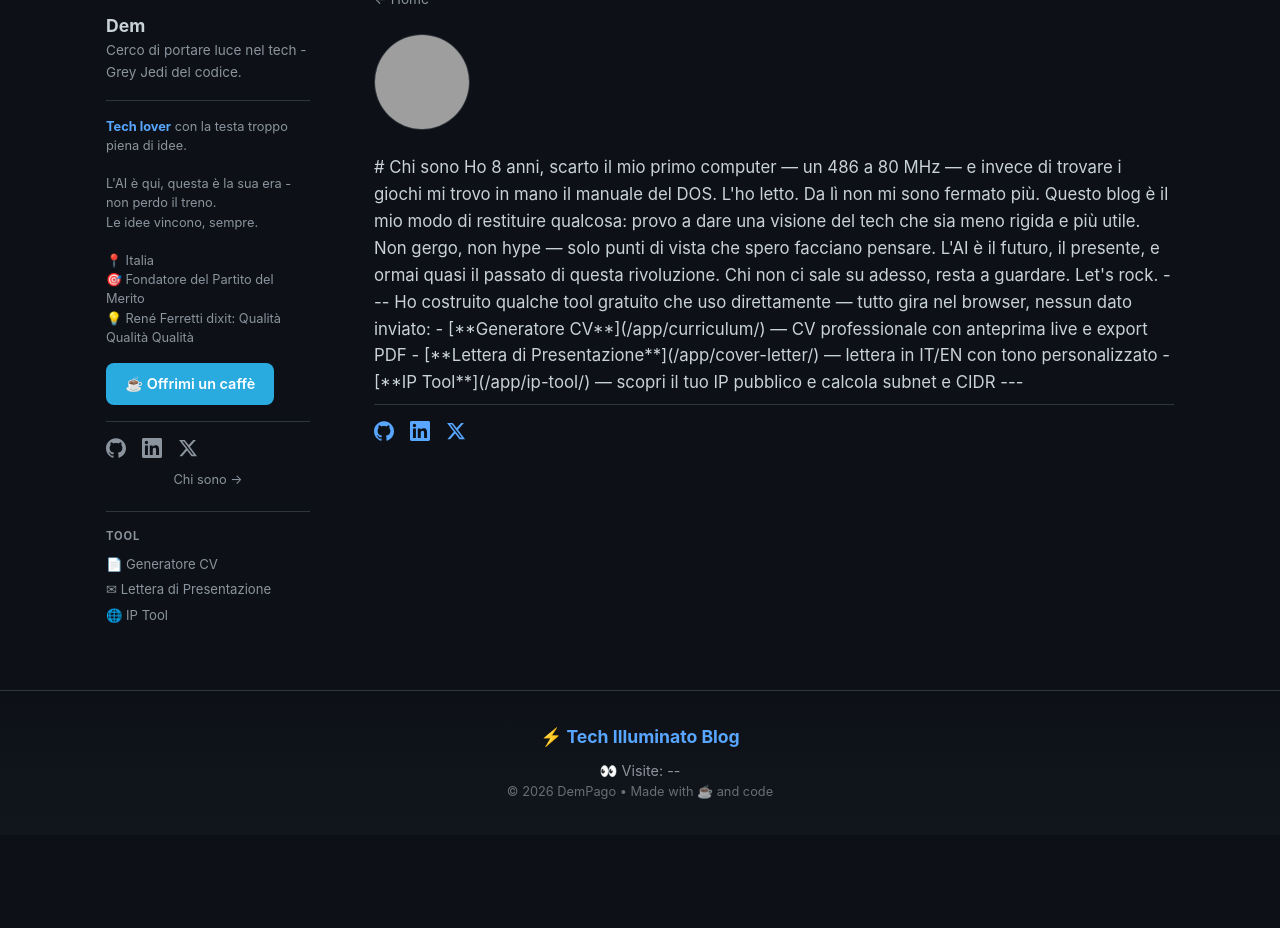
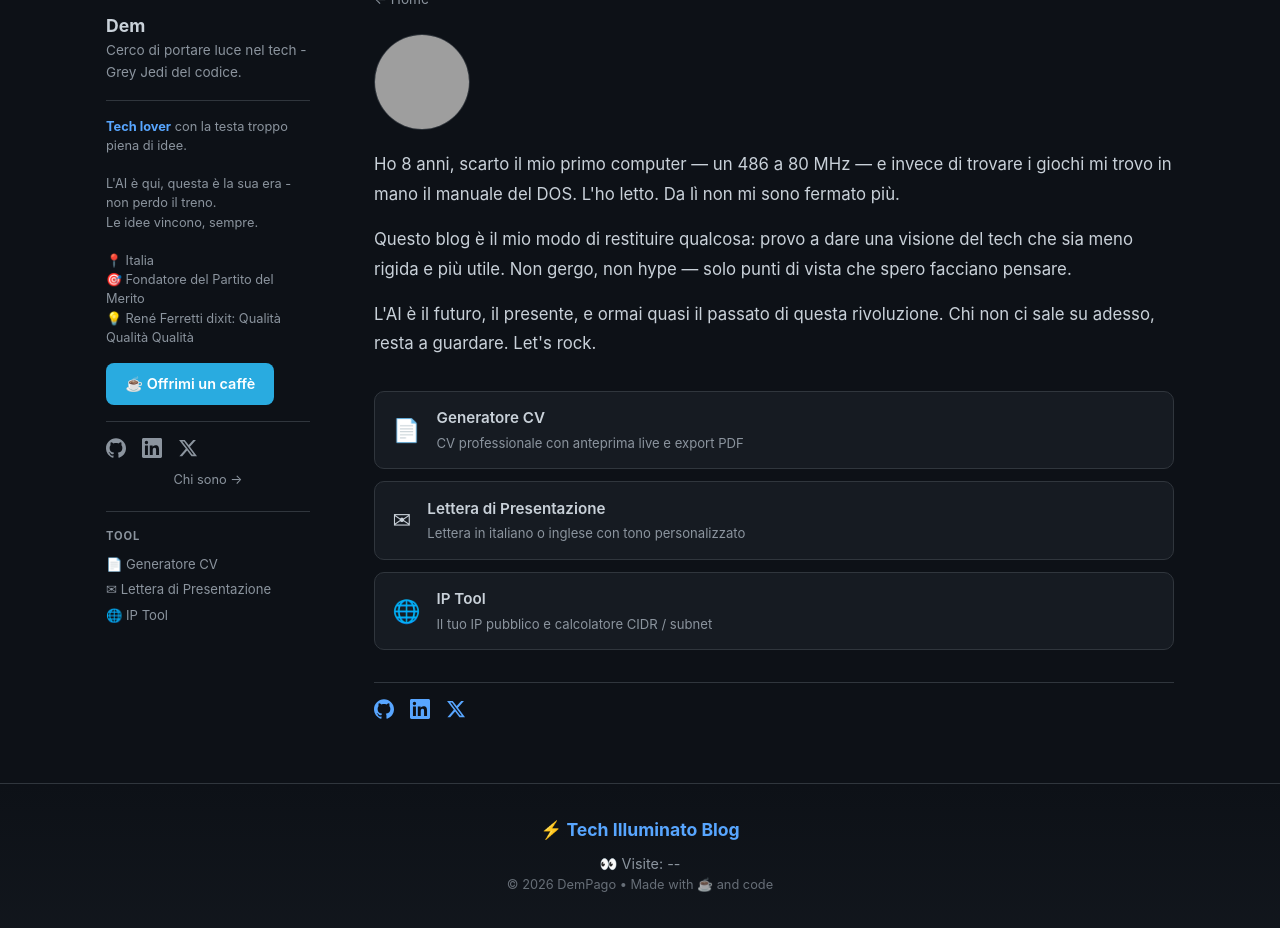
Before and after one commit to DemPago/DemPago.github.io, a Jekyll site: the page built from about.md, in a window 1280 px wide, cut to the strip 186-1114 px from the top of the page. Built offline with Jekyll 4.4.1, drawn with Linux system fonts in a browser that asks for light colours; comment, search, counter and statistics services are not loaded; before the commit the page ends 1021 px from its top, so only the background shows below that; grey boxes are pictures that could not be loaded.

Commit message:
About: replace markdown with HTML tool cards, remove dividers and heading

```diff
--- a/about.md
+++ b/about.md
@@ -9,27 +9,45 @@ permalink: /about/
 
 <a href="/" style="display:inline-flex;align-items:center;gap:0.4rem;font-size:0.85rem;color:var(--text-muted);text-decoration:none;margin-bottom:1.5rem;" onmouseover="this.style.color='var(--accent)'" onmouseout="this.style.color='var(--text-muted)'">&#8592; Home</a>
 
-<img src="/profilo.png" alt="Demetrio Ferraro" style="width:96px;height:96px;border-radius:50%;object-fit:cover;display:block;margin:0 0 1.5rem 0;">
+<img src="/profilo.png" alt="Demetrio Ferraro" style="width:96px;height:96px;border-radius:50%;object-fit:cover;display:block;margin:0 0 1.25rem 0;">
 
-# Chi sono
+<p style="font-size:1.05rem;line-height:1.75;margin-bottom:1rem;">
+Ho 8 anni, scarto il mio primo computer — un 486 a 80 MHz — e invece di trovare i giochi mi trovo in mano il manuale del DOS. L'ho letto. Da lì non mi sono fermato più.
+</p>
 
-Ho 8 anni, scarto il mio primo computer — un 486 a 80 MHz — e invece di trovare i giochi mi trovo in mano il manuale del DOS. L'ho letto. Da lì non mi sono fermato più.
+<p style="font-size:1.05rem;line-height:1.75;margin-bottom:1rem;">
+Questo blog è il mio modo di restituire qualcosa: provo a dare una visione del tech che sia meno rigida e più utile. Non gergo, non hype — solo punti di vista che spero facciano pensare.
+</p>
 
-Questo blog è il mio modo di restituire qualcosa: provo a dare una visione del tech che sia meno rigida e più utile. Non gergo, non hype — solo punti di vista che spero facciano pensare.
+<p style="font-size:1.05rem;line-height:1.75;margin-bottom:2rem;">
+L'AI è il futuro, il presente, e ormai quasi il passato di questa rivoluzione. Chi non ci sale su adesso, resta a guardare. Let's rock.
+</p>
 
-L'AI è il futuro, il presente, e ormai quasi il passato di questa rivoluzione. Chi non ci sale su adesso, resta a guardare. Let's rock.
+<div style="display:flex;flex-direction:column;gap:0.75rem;margin-bottom:2rem;">
+  <a href="/app/curriculum/" style="display:flex;align-items:center;gap:1rem;padding:0.9rem 1.1rem;background:var(--card);border:1px solid var(--border);border-radius:10px;text-decoration:none;color:var(--text);transition:border-color 0.2s;" onmouseover="this.style.borderColor='var(--accent)'" onmouseout="this.style.borderColor='var(--border)'">
+    <span style="font-size:1.4rem;line-height:1;">&#128196;</span>
+    <div>
+      <div style="font-weight:600;font-size:0.95rem;">Generatore CV</div>
+      <div style="font-size:0.82rem;color:var(--text-muted);margin-top:0.15rem;">CV professionale con anteprima live e export PDF</div>
+    </div>
+  </a>
+  <a href="/app/cover-letter/" style="display:flex;align-items:center;gap:1rem;padding:0.9rem 1.1rem;background:var(--card);border:1px solid var(--border);border-radius:10px;text-decoration:none;color:var(--text);transition:border-color 0.2s;" onmouseover="this.style.borderColor='var(--accent)'" onmouseout="this.style.borderColor='var(--border)'">
+    <span style="font-size:1.4rem;line-height:1;">&#9993;</span>
+    <div>
+      <div style="font-weight:600;font-size:0.95rem;">Lettera di Presentazione</div>
+      <div style="font-size:0.82rem;color:var(--text-muted);margin-top:0.15rem;">Lettera in italiano o inglese con tono personalizzato</div>
+    </div>
+  </a>
+  <a href="/app/ip-tool/" style="display:flex;align-items:center;gap:1rem;padding:0.9rem 1.1rem;background:var(--card);border:1px solid var(--border);border-radius:10px;text-decoration:none;color:var(--text);transition:border-color 0.2s;" onmouseover="this.style.borderColor='var(--accent)'" onmouseout="this.style.borderColor='var(--border)'">
+    <span style="font-size:1.4rem;line-height:1;">&#127760;</span>
+    <div>
+      <div style="font-weight:600;font-size:0.95rem;">IP Tool</div>
+      <div style="font-size:0.82rem;color:var(--text-muted);margin-top:0.15rem;">Il tuo IP pubblico e calcolatore CIDR / subnet</div>
+    </div>
+  </a>
+</div>
 
----
-
-Ho costruito qualche tool gratuito che uso direttamente — tutto gira nel browser, nessun dato inviato:
-
-- [**Generatore CV**](/app/curriculum/) — CV professionale con anteprima live e export PDF
-- [**Lettera di Presentazione**](/app/cover-letter/) — lettera in IT/EN con tono personalizzato
-- [**IP Tool**](/app/ip-tool/) — scopri il tuo IP pubblico e calcola subnet e CIDR
-
----
-
-<div class="social-links" style="margin-top:0.5rem;">
+<div class="social-links">
   <a href="https://github.com/DemPago" target="_blank" rel="noopener noreferrer" title="GitHub" aria-label="GitHub">
     <svg viewBox="0 0 24 24" width="20" height="20" fill="currentColor"><path d="M12 .297c-6.63 0-12 5.373-12 12 0 5.303 3.438 9.8 8.205 11.385.6.113.82-.258.82-.577 0-.285-.01-1.04-.015-2.04-3.338.724-4.042-1.61-4.042-1.61C4.422 18.07 3.633 17.7 3.633 17.7c-1.087-.744.084-.729.084-.729 1.205.084 1.838 1.236 1.838 1.236 1.07 1.835 2.809 1.305 3.495.998.108-.776.417-1.305.76-1.605-2.665-.3-5.466-1.332-5.466-5.93 0-1.31.465-2.38 1.235-3.22-.135-.303-.54-1.523.105-3.176 0 0 1.005-.322 3.3 1.23.96-.267 1.98-.399 3-.405 1.02.006 2.04.138 3 .405 2.28-1.552 3.285-1.23 3.285-1.23.645 1.653.24 2.873.12 3.176.765.84 1.23 1.91 1.23 3.22 0 4.61-2.805 5.625-5.475 5.92.42.36.81 1.096.81 2.22 0 1.606-.015 2.896-.015 3.286 0 .315.21.69.825.57C20.565 22.092 24 17.592 24 12.297c0-6.627-5.373-12-12-12"/></svg>
   </a>
```
